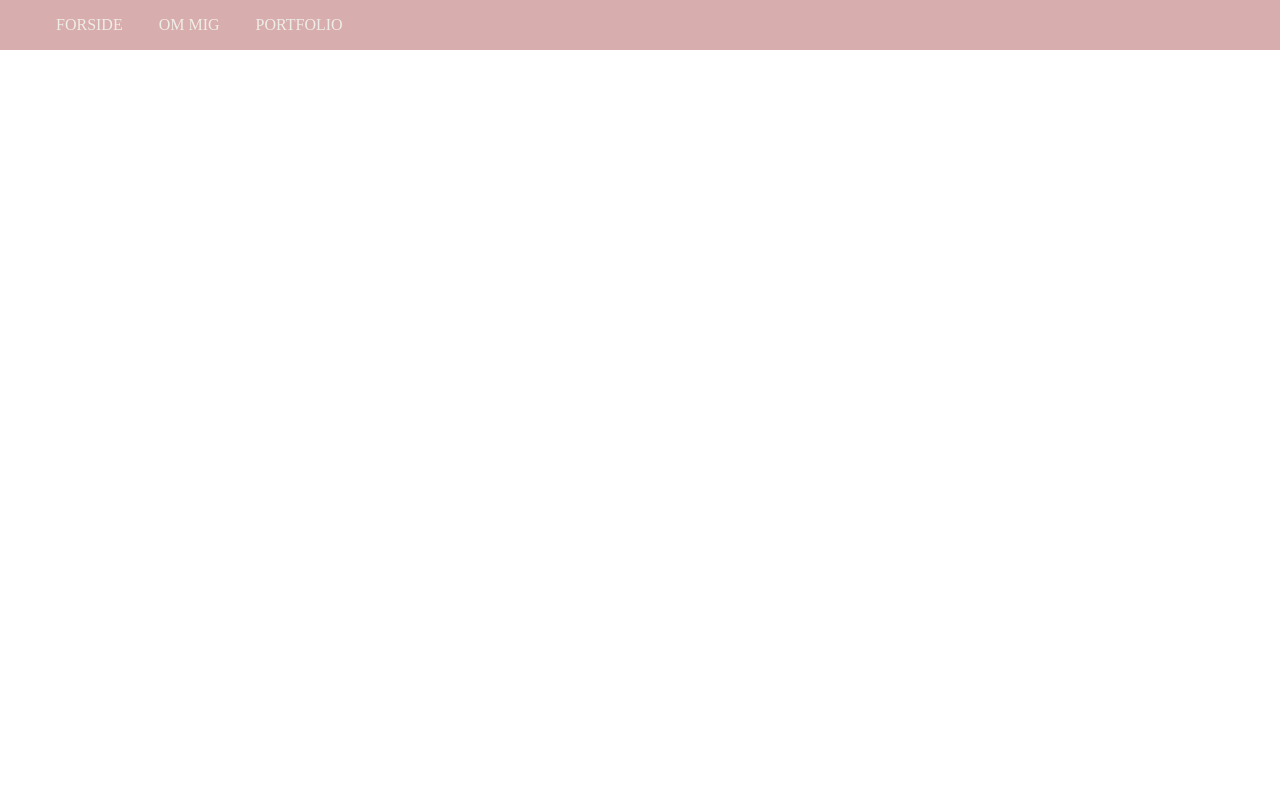
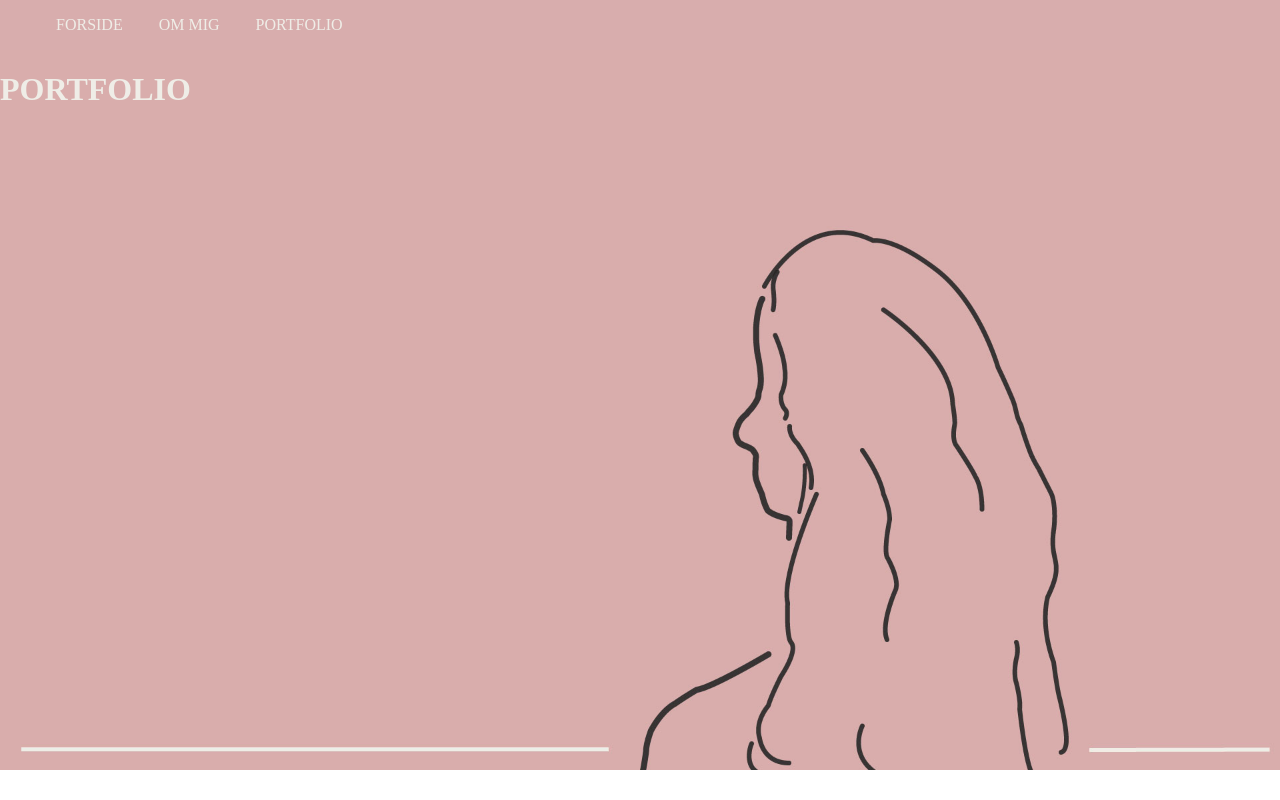
Before and after one commit to karo7267/eksamen, a plain HTML site: page index.html in a window 1280 px wide. Drawn offline with Linux system fonts and the light colour scheme.

Commit message:
overskrift

```diff
--- a/index.html
+++ b/index.html
@@ -19,6 +19,12 @@
         </ul>
       </nav>
     </header>
+    <main>
+      <div id="first_section">
+        <h1>PORTFOLIO</h1>
+        <img src="billeder/baggrund.jpg" alt="Baggrund" />
+      </div>
+    </main>
   </body>
   <script src="java.js"></script>
 </html>
--- a/style.css
+++ b/style.css
@@ -1,3 +1,8 @@
+img {
+  max-width: 100%;
+  height: auto;
+}
+
 html body {
   margin: 0;
 }
@@ -24,6 +29,20 @@ header {
 
 #menu a {
   text-decoration: none;
+  color: #efede7;
+}
+
+#first_section {
+  display: grid;
+}
+
+#first_section img {
+  grid-area: 1/1;
+}
+
+#first_section h1 {
+  grid-area: 1/1;
+  z-index: 1;
   color: #efede7;
 }
 
```
Also changed, not shown: billeder/baggrund.jpg (added).
